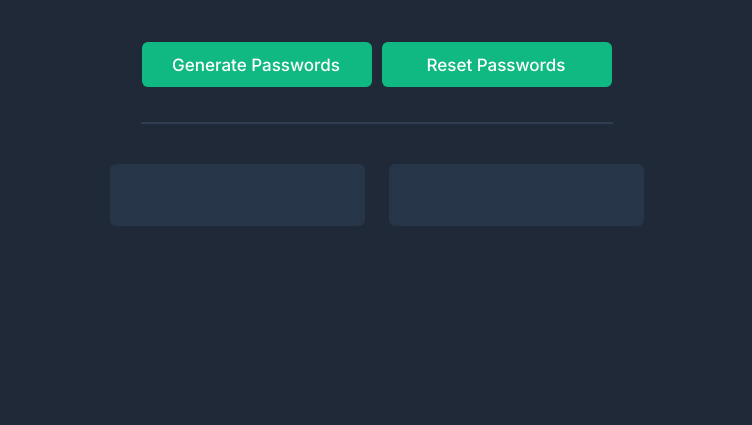
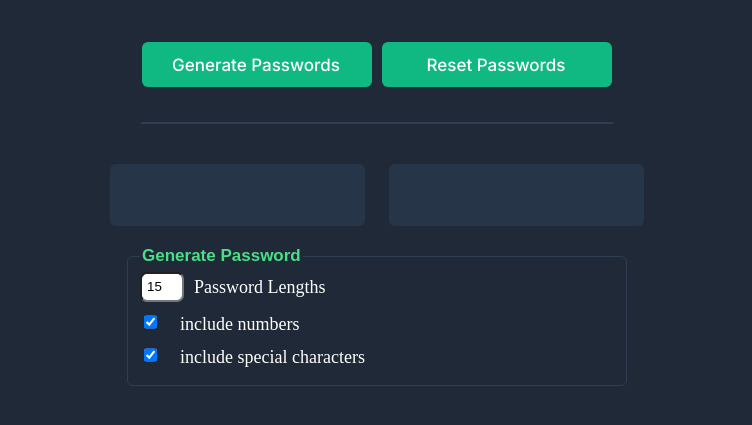
Before and after one commit to Itoromfon/Password-Generator, a plain HTML site: page index.html in a window 1280 px wide. Shown: the part 169-594 px from the top of the page, without its empty margins (263-1015 px from the left). Drawn offline with Linux system fonts and the light colour scheme.

Commit message:
Update index.html

```diff
--- a/index.html
+++ b/index.html
@@ -22,6 +22,21 @@
             <div id="input-one"></div>
             <div id="input-two"></div>
         </div>
+        <fieldset>
+            <legend>Generate Password</legend>
+            <div class="psw-length">
+                <input type="number" id="password-lengths" min="1" max="15" value="15">
+                <label for="password-lengths">Password Lengths</label>
+            </div>
+            <div class="psw-numbers">
+                <input type="checkbox" id="numbers" checked>
+                <label for="numbers">include numbers</label>
+            </div>
+            <div class="psw-characters">
+                <input type="checkbox" id="symbols" checked>
+                <label for="characters">include special characters</label>
+            </div>
+        </fieldset>
         <script src="./index.js"></script>
     </body>
 </html>
```
